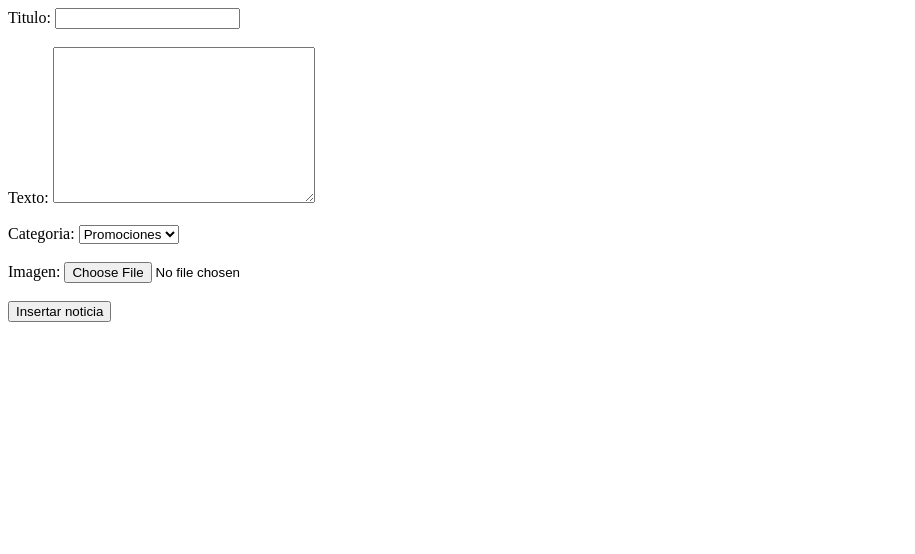
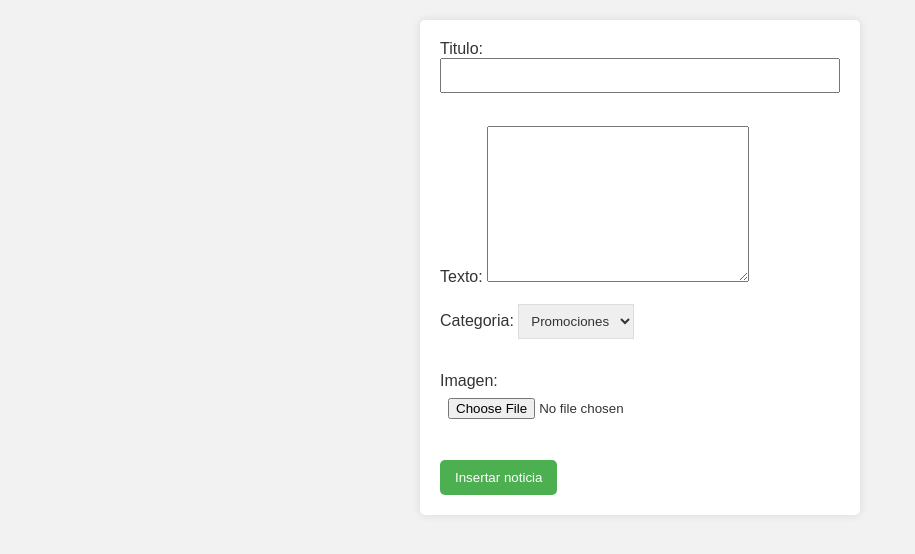
Before and after one commit to Anibalpaezz/Desarrollo-Entorno-Servidor, a PHP site: page /insertar_noticias.php in a window 1280 px wide. Shown: the top 554 px of the page, without its empty margins (0-915 px from the left). Run offline with PHP 8.4, Linux system fonts and the light colour scheme.

Commit message:
Update Hoja 11

```diff
--- a/Hoja11/acciones.php
+++ b/Hoja11/acciones.php
@@ -25,7 +25,13 @@ if ($_SERVER["REQUEST_METHOD"] == "POST") {
                 echo '<option value="2">Consultar Noticia 2</option>';
                 echo '<option value="3">Consultar Noticia 3</option>';
                 echo '</select>';
+                echo '<select name="consultar">';
+                echo '<option value="1">Consultar Noticia 1</option>';
+                echo '<option value="2">Consultar Noticia 2</option>';
+                echo '<option value="3">Consultar Noticia 3</option>';
+                echo '</select>';
                 echo '<button type="submit" name="enviar">Enviar</button>';
+                echo '<a href="consulta_noticias.php" class="button">';
             } else if ($valor == "0") {
                 echo '<label>Eliminar Noticia:</label><button type="submit" name="eliminar">Eliminar</button>';
             } else {
--- a/Hoja11/consulta_noticias2.php
+++ b/Hoja11/consulta_noticias2.php
@@ -6,9 +6,9 @@ $noticiasPorPagina = 2;
 
 $paginaActual = isset($_GET['pagina']) ? $_GET['pagina'] : 1;
 
-$offset = ($paginaActual - 1) * $noticiasPorPagina;
+$limite = ($paginaActual - 1) * $noticiasPorPagina;
 
-$consulta = "SELECT * FROM noticias LIMIT $offset, $noticiasPorPagina";
+$consulta = "SELECT * FROM noticias LIMIT $limite, $noticiasPorPagina";
 
 if ($resultado = mysqli_query($conexion, $consulta)) {
     echo "<table border='1'>";
--- a/Hoja11/encuesta.php
+++ b/Hoja11/encuesta.php
@@ -9,7 +9,7 @@ if ($respuesta === 'votos1' || $respuesta === 'votos2') {
     $añadido = mysqli_query($conexion, $añadir_resultados);
 
     if ($añadido === TRUE) {
-
+        echo '<a href="encuesta_resultados.php">resultados</a>';
     } else {
 
     }
--- a/Hoja11/encuesta_resultados.php
+++ b/Hoja11/encuesta_resultados.php
@@ -34,7 +34,7 @@ mysqli_close($conexion);
 <body>
     <h1>Encuesta. Resultados de la encuesta</h1>
 
-    <table border="1">
+    <table>
         <thead>
             <tr>
                 <th>Respuesta</th>
--- a/Hoja11/estilos.css
+++ b/Hoja11/estilos.css
@@ -78,3 +78,11 @@
 a:hover {
     text-decoration: underline;
 }
+
+select {
+    padding: 8px;
+    margin-bottom: 15px;
+    box-sizing: border-box;
+    border: 1px solid #dddddd;
+    color: #333;
+}
--- a/Hoja11/insertar_noticias.php
+++ b/Hoja11/insertar_noticias.php
@@ -1,32 +1,32 @@
 <!DOCTYPE html>
 <html lang="en">
+
 <head>
     <meta charset="UTF-8">
     <meta name="viewport" content="width=device-width, initial-scale=1.0">
-    <title>News Form</title>
+    <title>Introducir noticias</title>
+    <link rel="stylesheet" href="estilos.css">
 </head>
+
 <body>
 
     <?php
-    // Check if the form is submitted
+    include("conectar.php");
+    include("estilos.html");
+
     if ($_SERVER["REQUEST_METHOD"] == "POST") {
-        // Retrieve form data
         $titulo = $_POST["titulo"];
         $texto = $_POST["texto"];
         $categoria = $_POST["categoria"];
 
-        // Process the form data (you can insert into the database or perform other actions)
-        // For now, let's just echo the values
         echo "Titulo: $titulo <br>";
         echo "Texto: $texto <br>";
         echo "Categoria: $categoria <br>";
 
-        // Handling the file upload (you may need to implement further validation and handling)
         if (isset($_FILES["imagen"]) && $_FILES["imagen"]["error"] == UPLOAD_ERR_OK) {
-            $target_dir = "uploads/"; // specify your target directory
+            $target_dir = "uploads/";
             $target_file = $target_dir . basename($_FILES["imagen"]["name"]);
 
-            // Move the uploaded file to the desired location
             if (move_uploaded_file($_FILES["imagen"]["tmp_name"], $target_file)) {
                 echo "Imagen uploaded successfully. <br>";
             } else {
@@ -53,4 +53,5 @@
     </form>
 
 </body>
+
 </html>
```
Lines whose indentation alone changed are shown as unchanged.
